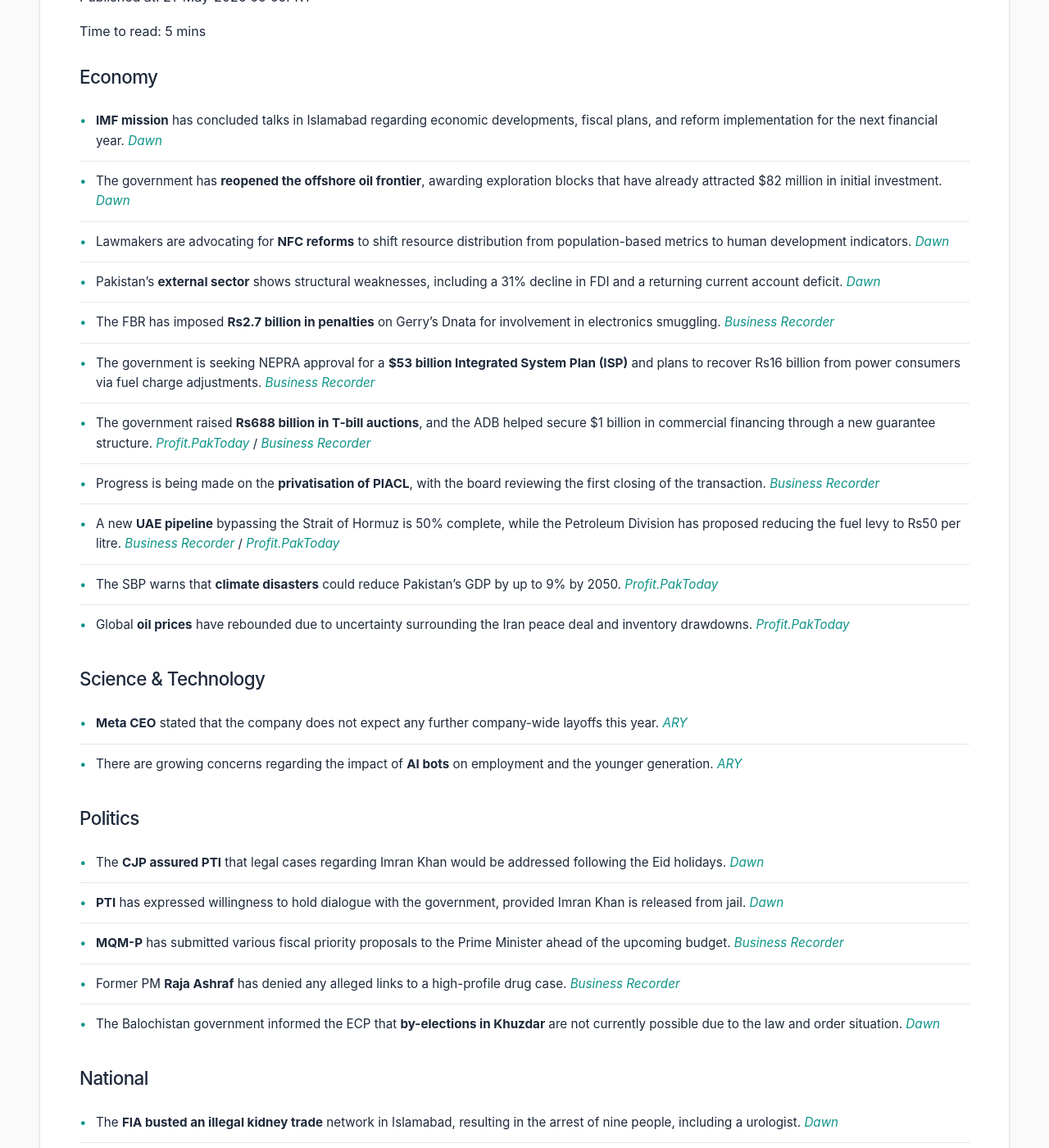
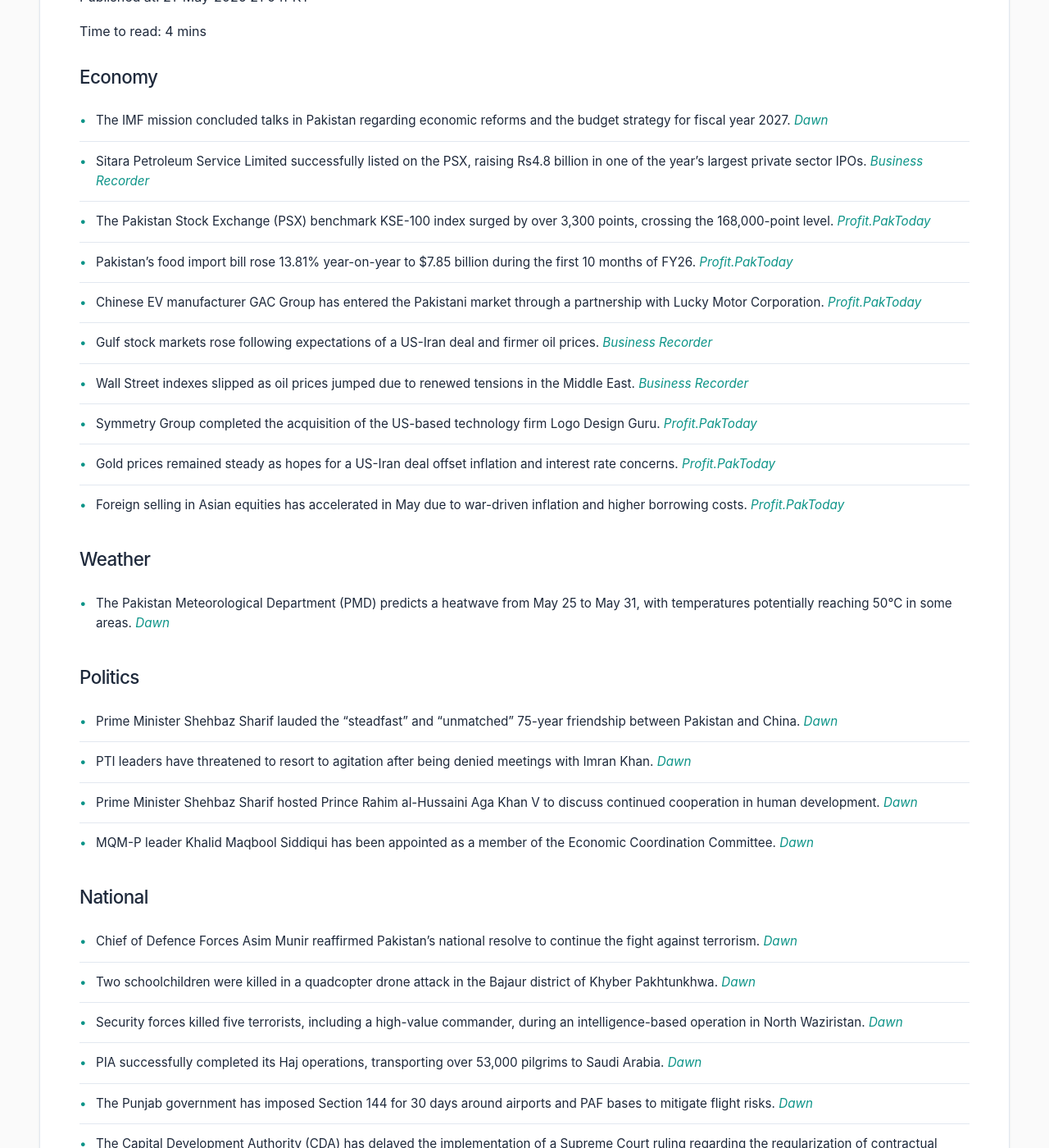
Before and after one commit to zsubzwary/news, a Jekyll site: the page built from en/index.md, in a window 1280 px wide and 1400 px high, scrolled down 332 px. Shown: the whole window at 82% size. Built offline with Jekyll 4.4.1, drawn with Linux system fonts in a browser that asks for light colours; some web fonts are replaced; comment, search, counter and statistics services are not loaded; some of the changed text lies outside the part shown.

Commit message:
DateTime; 2026-05-21T16:04:25.265Z

```diff
--- a/en/index.md
+++ b/en/index.md
@@ -4,59 +4,55 @@ title: Pakistan News Briefing
 lang: en
 ---
 
-Published at: 21-May-2026 09:05PKT
+Published at: 21-May-2026 21:04PKT
 
-Time to read: 5 mins
+Time to read: 4 mins
 
 ### Economy
-- **IMF mission** has concluded talks in Islamabad regarding economic developments, fiscal plans, and reform implementation for the next financial year. *[Dawn](https://www.dawn.com/news/2001939/imf-wraps-up-pakistan-visit-following-talks-with-authorities-on-reforms-budget)*
-- The government has **reopened the offshore oil frontier**, awarding exploration blocks that have already attracted $82 million in initial investment. *[Dawn](https://www.dawn.com/news/2001949/govt-reopens-offshore-oil-frontier)*
-- Lawmakers are advocating for **NFC reforms** to shift resource distribution from population-based metrics to human development indicators. *[Dawn](https://www.dawn.com/news/2001922/nfc-reform-urged-to-keep-population-from-burgeoning)*
-- Pakistan's **external sector** shows structural weaknesses, including a 31% decline in FDI and a returning current account deficit. *[Dawn](https://www.dawn.com/news/2001953/external-woes)*
-- The FBR has imposed **Rs2.7 billion in penalties** on Gerry’s Dnata for involvement in electronics smuggling. *[Business Recorder](https://www.brecorder.com/news/40422116/customs-violation-fbr-slaps-rs27bn-penalties-on-gerrys-dnata)*
-- The government is seeking NEPRA approval for a **$53 billion Integrated System Plan (ISP)** and plans to recover Rs16 billion from power consumers via fuel charge adjustments. *[Business Recorder](https://www.brecorder.com/news/40422128/no-third-party-validation-nepras-nod-sought-for-usd53bn-isp-2025-35)*
-- The government raised **Rs688 billion in T-bill auctions**, and the ADB helped secure $1 billion in commercial financing through a new guarantee structure. *[Profit.PakToday](https://profit.pakistantoday.com.pk/2026/05/21/govt-raises-%e2%82%a8688-billion-in-t-bill-auction-as-yields-climb-across-all-tenors/)* / *[Business Recorder](https://www.brecorder.com/news/40422134/pakistan-to-mobilise-usd1bn-in-private-commercial-financing-adb)*
-- Progress is being made on the **privatisation of PIACL**, with the board reviewing the first closing of the transaction. *[Business Recorder](https://www.brecorder.com/news/40422135/privatisation-transaction-of-piacl-progress-on-first-closing-reviewed)*
-- A new **UAE pipeline** bypassing the Strait of Hormuz is 50% complete, while the Petroleum Division has proposed reducing the fuel levy to Rs50 per litre. *[Business Recorder](https://www.brecorder.com/news/40422127/new-uae-pipeline-bypassing-hormuz-now-50pc-complete)* / *[Profit.PakToday](https://profit.pakistantoday.com.pk/2026/05/21/petroleum-division-proposes-cutting-levy-target-to-rs1-trillion-reducing-fuel-levy-to-rs50-litre/)*
-- The SBP warns that **climate disasters** could reduce Pakistan's GDP by up to 9% by 2050. *[Profit.PakToday](https://profit.pakistantoday.com.pk/2026/05/21/climate-disasters-could-cut-pakistans-gdp-by-up-to-9-by-2050-sbp-warns/)*
-- Global **oil prices** have rebounded due to uncertainty surrounding the Iran peace deal and inventory drawdowns. *[Profit.PakToday](https://profit.pakistantoday.com.pk/2026/05/21/oil-rebounds-on-uncertainty-over-iran-peace-deal-and-inventory-drawdowns/)*
+- The IMF mission concluded talks in Pakistan regarding economic reforms and the budget strategy for fiscal year 2027. *[Dawn](https://www.dawn.com/news/2001939/imf-wraps-up-pakistan-visit-following-talks-with-authorities-on-reforms-budget)*
+- Sitara Petroleum Service Limited successfully listed on the PSX, raising Rs4.8 billion in one of the year's largest private sector IPOs. *[Business Recorder](https://www.brecorder.com/news/40422220/10th-ipo-of-the-year-sitara-petroleum-service-limited-listed-on-psx)*
+- The Pakistan Stock Exchange (PSX) benchmark KSE-100 index surged by over 3,300 points, crossing the 168,000-point level. *[Profit.PakToday](https://profit.pakistantoday.com.pk/2026/05/21/psx-surges-over-3300-points-as-buying-momentum-accelerates/)*
+- Pakistan’s food import bill rose 13.81% year-on-year to $7.85 billion during the first 10 months of FY26. *[Profit.PakToday](https://profit.pakistantoday.com.pk/2026/05/21/pakistans-food-import-bill-rises-to-7-85-billion/)*
+- Chinese EV manufacturer GAC Group has entered the Pakistani market through a partnership with Lucky Motor Corporation. *[Profit.PakToday](https://profit.pakistantoday.com.pk/2026/05/21/chinas-gac-enters-pakistan-ev-market-with-vehicles-starting-from-rs6-39-million/)*
+- Gulf stock markets rose following expectations of a US-Iran deal and firmer oil prices. *[Business Recorder](https://www.brecorder.com/news/40422219/gulf-shares-rise-on-iran-deal-hopes-firmer-oil-prices)*
+- Wall Street indexes slipped as oil prices jumped due to renewed tensions in the Middle East. *[Business Recorder](https://www.brecorder.com/news/40422218/wall-st-slips-as-oil-jumps-on-renewed-mideast-concerns)*
+- Symmetry Group completed the acquisition of the US-based technology firm Logo Design Guru. *[Profit.PakToday](https://profit.pakistantoday.com.pk/2026/05/21/symmetry-group-completes-acquisition-of-us-based-tech-firm-logo-design-guru/)*
+- Gold prices remained steady as hopes for a US-Iran deal offset inflation and interest rate concerns. *[Profit.PakToday](https://profit.pakistantoday.com.pk/2026/05/21/gold-steadies-as-hopes-of-us-iran-deal-offset-inflation-rate-concerns/)*
+- Foreign selling in Asian equities has accelerated in May due to war-driven inflation and higher borrowing costs. *[Profit.PakToday](https://profit.pakistantoday.com.pk/2026/05/21/foreign-selling-in-asian-equities-rises-as-bond-yields-climb/)*
 
-### Science & Technology
-- **Meta CEO** stated that the company does not expect any further company-wide layoffs this year. *[ARY](https://arynews.tv/meta-confirms-no-further-layoffs-this-year)*
-- There are growing concerns regarding the impact of **AI bots** on employment and the younger generation. *[ARY](https://arynews.tv/artificial-intelligence-and-its-impact-on-jobs)*
+### Weather
+- The Pakistan Meteorological Department (PMD) predicts a heatwave from May 25 to May 31, with temperatures potentially reaching 50°C in some areas. *[Dawn](https://www.dawn.com/news/2002026/hot-weather-on-the-cards-during-eid-as-pmd-predicts-heatwave-from-may-25-31)*
 
 ### Politics
-- The **CJP assured PTI** that legal cases regarding Imran Khan would be addressed following the Eid holidays. *[Dawn](https://www.dawn.com/news/2001920/imrans-cases-will-be-fixed-after-eid-cjp-assures-pti)*
-- **PTI** has expressed willingness to hold dialogue with the government, provided Imran Khan is released from jail. *[Dawn](https://www.dawn.com/news/2001787/pti-willing-to-hold-dialogue-with-govt-conditional-on-imrans-release)*
-- **MQM-P** has submitted various fiscal priority proposals to the Prime Minister ahead of the upcoming budget. *[Business Recorder](https://www.brecorder.com/news/40422131/push-to-sway-fiscal-priorities-mqm-p-tables-its-proposals-before-pm)*
-- Former PM **Raja Ashraf** has denied any alleged links to a high-profile drug case. *[Business Recorder](https://www.brecorder.com/news/40422118/ex-pm-raja-ashraf-rejects-alleged-links-to-pinky-drug-case)*
-- The Balochistan government informed the ECP that **by-elections in Khuzdar** are not currently possible due to the law and order situation. *[Dawn](https://www.dawn.com/news/2001829/by-elections-in-khuzdar-not-possible-due-to-law-and-order-situation-balochistan-govt-tells-ecp)*
+- Prime Minister Shehbaz Sharif lauded the "steadfast" and "unmatched" 75-year friendship between Pakistan and China. *[Dawn](https://www.dawn.com/news/2002044/pm-shehbaz-lauds-steadfast-pak-china-friendship-says-beijing-supported-islamabad-in-unwavering-fashion)*
+- PTI leaders have threatened to resort to agitation after being denied meetings with Imran Khan. *[Dawn](https://www.dawn.com/news/2002047/seems-pti-will-now-have-to-resort-to-agitation-says-mna-after-party-leaders-yet-again-denied-meeting-with-imran)*
+- Prime Minister Shehbaz Sharif hosted Prince Rahim al-Hussaini Aga Khan V to discuss continued cooperation in human development. *[Dawn](https://www.dawn.com/news/2002017/at-breakfast-meeting-hosted-by-pm-aga-khan-expresses-desire-to-continue-cooperation-with-pakistan)*
+- MQM-P leader Khalid Maqbool Siddiqui has been appointed as a member of the Economic Coordination Committee. *[Dawn](https://www.dawn.com/news/2001989/mqm-p-leader-khalid-maqbool-made-member-of-economic-coordination-committee)*
 
 ### National
-- The **FIA busted an illegal kidney trade** network in Islamabad, resulting in the arrest of nine people, including a urologist. *[Dawn](https://www.dawn.com/news/2001820/fia-busts-illegal-kidney-trade-network-in-islamabad-arrests-9-including-urologist)*
-- A sessions court sentenced a man to death for the **murder of social media influencer** Sana Yousaf. *[Dawn](https://www.dawn.com/news/2001781/in-detailed-order-court-rules-no-leniency-for-murderer-of-sana-yousaf)*
-- A Karachi court handed **double 15-year sentences** to a cleric for the sexual abuse of madressah students. *[Dawn](https://www.dawn.com/news/2001809/karachi-court-hands-cleric-double-15-year-sentences-for-sexually-abusing-two-madressah-students)*
-- **Prince Rahim (Aga Khan)** met with President Zardari to reaffirm the AKDN's commitment to development in Pakistan. *[Dawn](https://www.dawn.com/news/2001810/aga-khan-affirms-commitment-to-supporting-development-during-meeting-with-president-zardari)*
-- Pakistan has been nominated to the **World Customs Organisation Policy Commission** for the 2026-28 term. *[Profit.PakToday](https://profit.pakistantoday.com.pk/2026/05/21/pakistan-nominated-to-world-customs-organisation-policy-commission-after-nearly-70-years/)*
-- The federal government announced **three-day public holidays** for Eid-ul-Adha. *[Business Recorder](https://www.brecorder.com/news/40422124/eid-holidays-announced)*
-- **Section 144** was imposed to ensure order during Eid, and claims were made regarding shots being fired at participants of an Adiala jail sit-in. *[ARY](https://arynews.tv/section-144-imposed-to-ensure-cleanliness-maintain-law-and-order-on-eid-ul-adha)* / *[Dawn](https://www.dawn.com/news/2001835/afridi-aleema-claim-shots-were-fired-at-adiala-sit-in-participants)*
+- Chief of Defence Forces Asim Munir reaffirmed Pakistan's national resolve to continue the fight against terrorism. *[Dawn](https://www.dawn.com/news/2002028/fight-against-terrorism-will-continue-with-full-national-resolve-asserts-cdf-munir)*
+- Two schoolchildren were killed in a quadcopter drone attack in the Bajaur district of Khyber Pakhtunkhwa. *[Dawn](https://www.dawn.com/news/2002038/quadcopter-attack-kills-two-schoolchildren-in-kps-bajaur)*
+- Security forces killed five terrorists, including a high-value commander, during an intelligence-based operation in North Waziristan. *[Dawn](https://www.dawn.com/news/2002052/security-forces-kill-five-terrorists-including-wanted-commander-in-north-waziristan-ibo-security-sources)*
+- PIA successfully completed its Haj operations, transporting over 53,000 pilgrims to Saudi Arabia. *[Dawn](https://www.dawn.com/news/2002055/pia-wraps-up-haj-operations-transports-over-53000-pilgrims-spokesperson)*
+- The Punjab government has imposed Section 144 for 30 days around airports and PAF bases to mitigate flight risks. *[Dawn](https://www.dawn.com/news/2001994/punjab-govt-imposes-section-144-around-airports-paf-bases-for-30-days)*
+- The Capital Development Authority (CDA) has delayed the implementation of a Supreme Court ruling regarding the regularization of contractual employees. *[Business Recorder](https://www.brecorder.com/news/40422201/cda-delays-supreme-court-ruling-on-contractual-employees-regularisation)*
+- Pakistani mountaineer Salman Ateeque successfully summited Mount Everest. *[Business Recorder](https://www.brecorder.com/news/40422210/pakistani-mountaineer-salman-ateeque-summits-mount-everest)*
 
 ### International
-- Pakistan is mediating between the **US and Iran** to prevent further military escalation. *[Dawn](https://www.dawn.com/news/2001932/pakistan-races-to-prevent-us-iran-escalation)*
-- President and Prime Minister of Pakistan hailed **China’s role** in promoting regional stability and discussed the advancement of CPEC 2.0. *[Dawn](https://www.dawn.com/news/2001929/president-premier-hail-chinas-role-in-regional-peace)*
-- The US has **indicted former Cuban President Raul Castro** on murder charges. *[Dawn](https://www.dawn.com/news/2001917/us-indicts-raul-castro-as-fears-of-cuba-invasion-mount)*
-- An Israeli minister sparked outrage by sharing a video of **bound Gaza-bound flotilla activists**. *[Dawn](https://www.dawn.com/news/2001815/monstrous-disgraceful-and-inhumane-israeli-minister-sparks-outcry-over-video-of-bound-flotilla-activists)*
-- The **FAO warned** that the blockade of the Strait of Hormuz could trigger a global food crisis. *[Business Recorder](https://www.brecorder.com/news/40422132/strait-of-hormuz-blockade-fao-warns-of-global-food-crisis)*
-- A British radio station apologized for a **computer error** that mistakenly announced the death of King Charles III. *[Dawn](https://www.dawn.com/news/2001969/radio-station-mistakenly-announces-death-of-king-charles)*
-- US police officers have filed a lawsuit to block a **$1.8 billion fund** linked to Donald Trump. *[ARY](https://arynews.tv/police-officers-file-lawsuit-against-trump-fund)*
+- Israel has deported all foreign activists from a Gaza-bound flotilla following global outcry over their treatment. *[Dawn](https://www.dawn.com/news/2002030/israel-deports-all-foreign-gaza-flotilla-activists)*
+- The United Nations criticized the Afghan Taliban's new marriage separation decree, stating it reinforces systemic discrimination against women. *[Dawn](https://www.dawn.com/news/2002035/talibans-new-marriage-separation-decree-draws-un-criticism)*
+- The Trump administration reportedly pressured the Palestinian UN envoy to withdraw his candidacy for UN General Assembly vice presidency. *[Dawn](https://www.dawn.com/news/2001987/trump-administration-pressures-palestinian-un-envoy-to-drop-general-assembly-vice-presidency-bid)*
+- Pakistan responded to India during a UNSC debate, accusing the country of disregarding international law and supporting terrorism. *[Dawn](https://www.dawn.com/news/2001985/pakistan-responds-to-india-at-unsc-debate-says-it-stands-exposed-by-terrorism-and-disregard-for-international-law)*
+- Pakistan is engaging in diplomatic efforts to facilitate peace talks between the United States and Iran. *[Dawn](https://www.dawn.com/news/2001932/pakistan-races-to-prevent-us-iran-escalation)*
+- Iran's Supreme Leader issued a directive stating that the country's enriched uranium must not be sent abroad. *[Business Recorder](https://www.brecorder.com/news/40422202/supreme-leader-says-enriched-uranium-must-stay-in-iran-iranian-sources-say)*
+- India's "Cockroach Janta Party" has gone viral on Instagram, amassing 15 million followers to discuss Gen Z concerns. *[Dawn](https://www.dawn.com/news/2002051/indias-cockroach-janta-party-goes-viral-spotlights-gen-z-worries)*
 
 ### Sports
-- Canada is set to spend **C$1 billion** to host the upcoming World Cup. *[ARY](https://arynews.tv/canada-will-spend-c1-billion-to-host-world-cup-watchdog-says)*
-- Pakistan has **gifted a made-in-Pakistan football** to the United Nations. *[ARY](https://arynews.tv/pakistan-gifts-made-in-pakistan-football-to-un)*
-
-### Health
-- The government is working on **duty and tax cuts** for the import of Multiple Micronutrient Supplementation (MMS) in the upcoming budget. *[Business Recorder](https://www.brecorder.com/news/40422117/mms-import-govt-working-on-duty-tax-cuts-in-budget)*
+- The Pakistan Hockey Federation announced a 20-member national squad for the FIH Pro League matches in Belgium and England. *[Business Recorder](https://www.brecorder.com/news/40422221/pakistan-announce-squad-for-fih-pro-league-matches-in-belgium-england)*
+- Brazil's Neymar is expected to join the national camp for the World Cup despite suffering a minor calf injury. *[Business Recorder](https://www.brecorder.com/news/40422211/neymar-suffers-calf-injury-but-expected-to-join-brazil-camp-ahead-of-world-cup)*
+- Manuel Neuer has come out of international retirement and has been named the starting goalkeeper for Germany's World Cup squad. *[Business Recorder](https://www.brecorder.com/news/40422209/neuer-named-first-choice-for-germanys-world-cup-squad-after-retirement-reversal)*
+- Sadio Mane has been named in Senegal's 28-man squad for the upcoming World Cup. *[Business Recorder](https://www.brecorder.com/news/40422203/mane-headlines-tried-and-trusted-senegal-squad-for-world-cup)*
 
 ### Other
-- A **packing guide** has been issued for Pakistani Hajj pilgrims traveling to Mina. *[ARY](https://arynews.tv/mina-packing-guide-10-essentials-for-pakistani-hajj-pilgrims)*
-- Actress **Rhea Chakraborty** has announced a break from social media. *[ARY](https://arynews.tv/rhea-chakraborty-announces-break-from-social-media)*
+- Disney is releasing "The Mandalorian and Grogu" to re-engage Star Wars fans in theaters. *[Business Recorder](https://www.brecorder.com/news/40422206/disney-sends-baby-yoda-to-bring-star-wars-fans-to-theaters)*
+- Netflix will begin streaming "The Breakfast Club" as its first daily live show starting June 1. *[Business Recorder](https://www.brecorder.com/news/40422205/netflix-to-add-charlamagne-tha-gods-the-breakfast-club-as-first-daily-live-show)*
```
